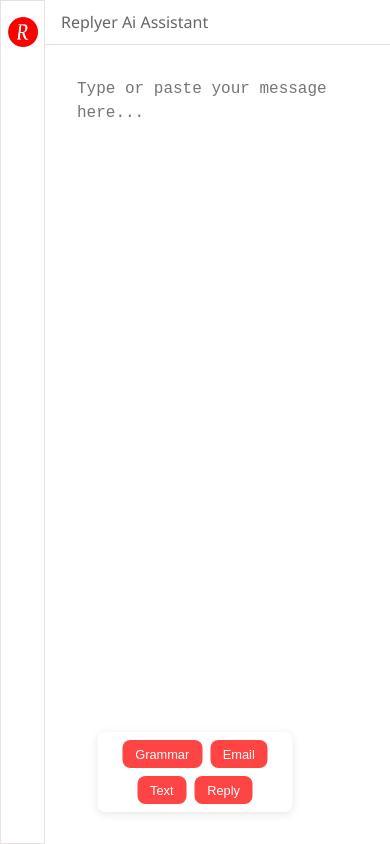
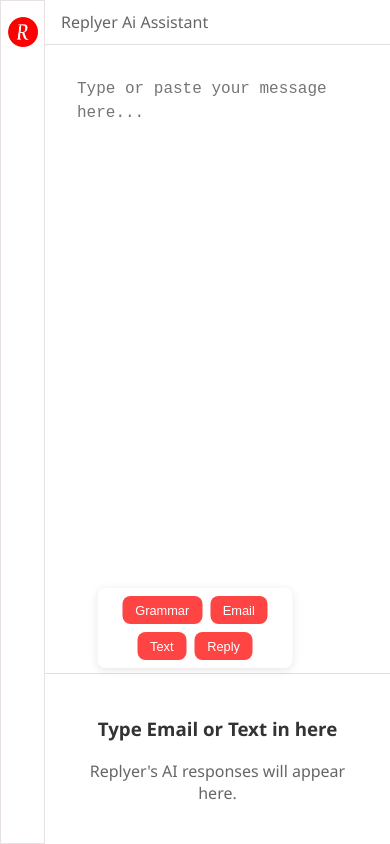
Before and after one commit to Clem1212/ProjectAlpha-, a browser extension: page index.html in a window 390 px wide. Drawn offline with Linux system fonts and the light colour scheme.

Commit message:
Add files via upload

```diff
--- a/index.html
+++ b/index.html
@@ -1,6 +1,7 @@
 <html lang="en">
 <head>
   <meta charset="UTF-8" />
+  <meta name="viewport" content="width=device-width, initial-scale=1.0, maximum-scale=1.0, user-scalable=no">
   <title>Replyer - AI Email & Text Assistant</title>
   <link rel="icon" type="image/png" type="image/x-icon" href="red.png">
 
@@ -23,6 +24,7 @@
       background: #ffffff;
       color: #333333;
     }
+
 
     .sidebar {
       grid-row: 1 / -1;
@@ -121,7 +123,9 @@
       background-color: var(--primary-red-hover);
       transform: translateY(-1px);
     }
-
+.brod{
+ width:25%; height:10%;
+}
     /* Responsive adjustments */
     @media (max-width: 768px) {
       button {
@@ -136,10 +140,26 @@
 
       body {
         grid-template-columns: 45px 1fr;
+        grid-template-rows: 45px 1fr auto;
       }
 
       .right-panel {
+        grid-column: 2;
+        grid-row: 3;
+        border-left: none;
+        border-top: 1px solid var(--border-light);
+        max-height: 300px;
+        overflow-y: auto;
+      }
+
+      .main-content {
+        padding-bottom: 1rem;
+      }
+ .brod {
         display: none;
+      }
+      .button-group {
+        bottom: 11rem;
       }
     }
 
@@ -148,6 +168,7 @@
         padding: 0.4rem 0.8rem;
         font-size: 0.8rem;
       }
+
     }
   </style>
 </head>
@@ -167,7 +188,7 @@
 
   <div class="right-panel" id="output">
     <div style="text-align: center;">
-    <img src="red.png" style="width:25%; height:10%;">
+    <img src="red.png" class="brod">
       <h3>Type Email or Text in here</h3>
       <p style="color: #666;">Replyer's AI responses will appear here.</p>
     </div>
```
